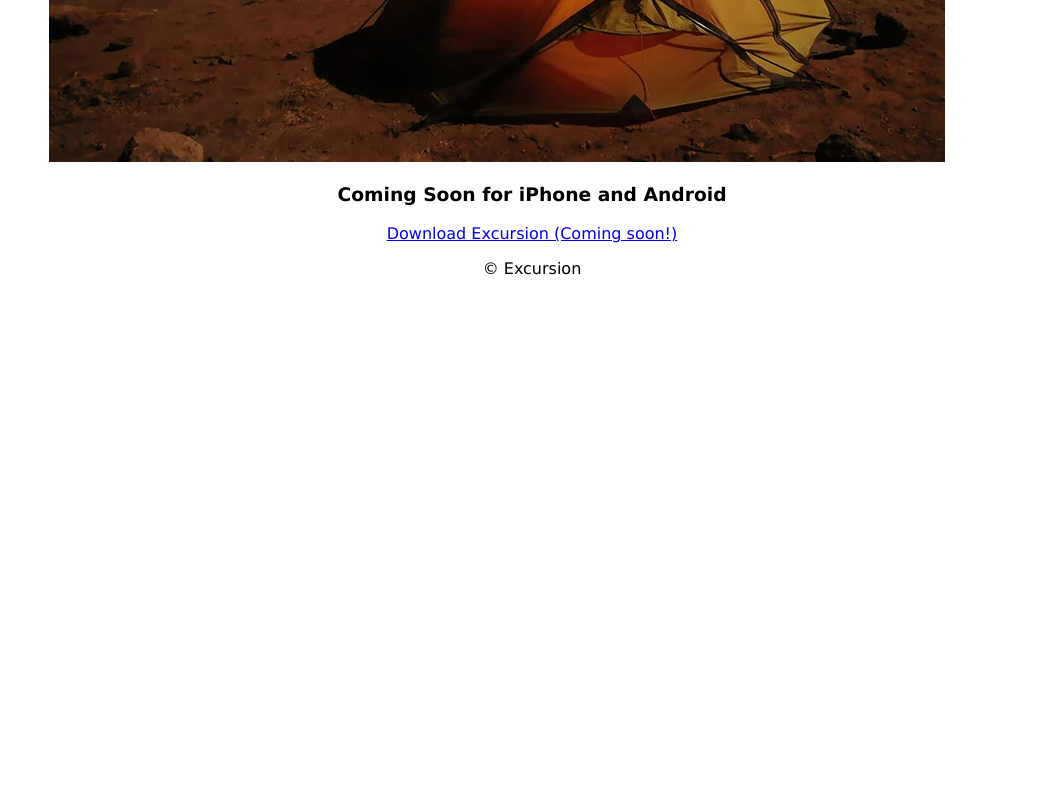
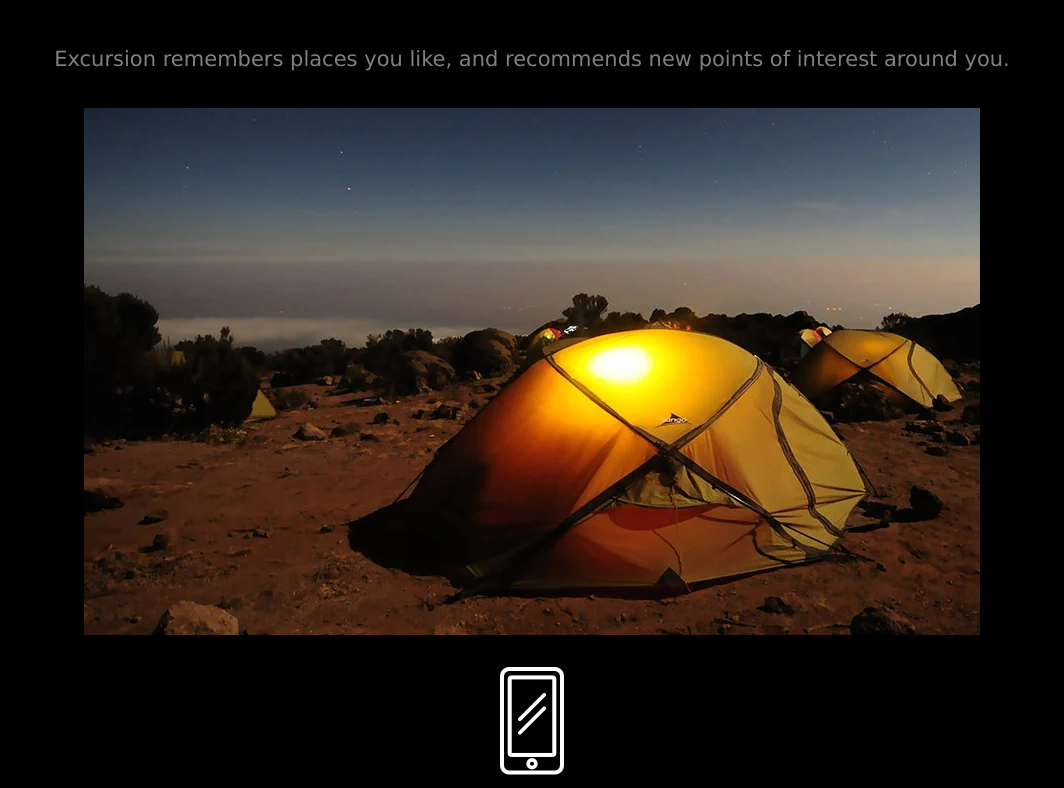
Before and after one commit to LewisPM/Codecademy-Excursion-Project, a plain HTML site: page index.html in a window 1280 px wide. Shown: the part 703-1491 px from the top of the page, without its empty margins (108-1172 px from the left). Before the commit the page ends 997 px from the top, so only its background shows below. Drawn offline with Linux system fonts and the light colour scheme.

Commit message:
final iteration, matches redline

```diff
--- a/Resources/CSS/index.css
+++ b/Resources/CSS/index.css
@@ -1,4 +1,32 @@
 * {
     font-family: Verdana, sans-serif;
+    background-color: black;
+    color: white;
     text-align: center;
+    display: block;
+    margin: 0 auto;
+    padding: 1em;
 }
+
+h1 {
+    font-size: 50px;
+}
+
+h2, h3 {
+    font-weight: 300;
+    font-size: 42px;
+}
+
+a {
+    color: aquamarine;
+    font-size: 16px;
+}
+
+body p {
+    color: gray;
+    font-size: 21px;
+}
+
+footer {
+    float: right;
+}
--- a/index.html
+++ b/index.html
@@ -1,13 +1,14 @@
 <!DOCTYPE html>
 <html lang="en">
     <head>
-        <title>Excursion: Comming Soon</title>
-        <link rel="stylesheet" type="text/css" href="Resources/CSS/index.css">
+        <title>Excursion: Coming Soon</title>
+        <link rel="stylesheet" type="text/css" href="Resources/CSS/index.css"/>
     </head>
     <body>
         <h1>Discover hidden places in the world around you</h1>
         <a href="./index.html">Download Excursion (Coming soon!)</a>
-        <video href="Resources/Media/excursion.mp4">
+        <video autoplay loop width="auto" height="auto">
+            <source src="Resources/Media/excursion.mp4" type="video/mp4">
             >Error Please Refresh<
         </video>
         <h2>Your personal travel guide</h2>
```
